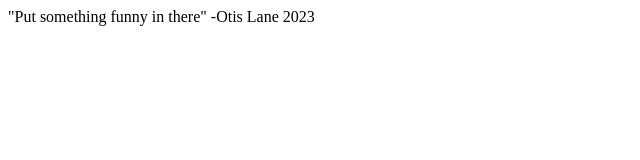
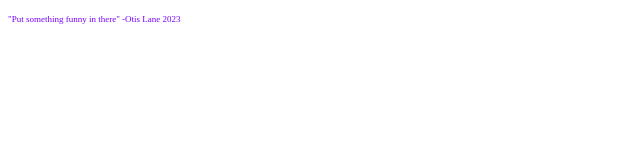
Before and after one commit to tnix100/gom4n.github.io, a plain HTML site: page index.html in a window 1280 px wide. Shown: the whole page, without its empty margins (0-640 px from the left). Drawn offline with Linux system fonts and the light colour scheme.

Commit message:
i added code

```diff
--- /dev/null
+++ b/imdex.css
@@ -0,0 +1,4 @@
+h9 {
+    font-size: 9px;
+    color: #7500ff
+}
--- a/index.html
+++ b/index.html
@@ -1,10 +1,14 @@
 <!DOCTYPE html>
 
 <html>
-  <head>
+
+<head>
     <title>Haiii! :3c</title>
-  </head>
-  <body>
+    <link rel="stylesheet" href="imdex.css">
+</head>
+
+<body>
     <h9>"Put something funny in there" -Otis Lane 2023</h9>
-  </body>
+</body>
+
 </html>
```
Also changed, not shown: 1 other file.
